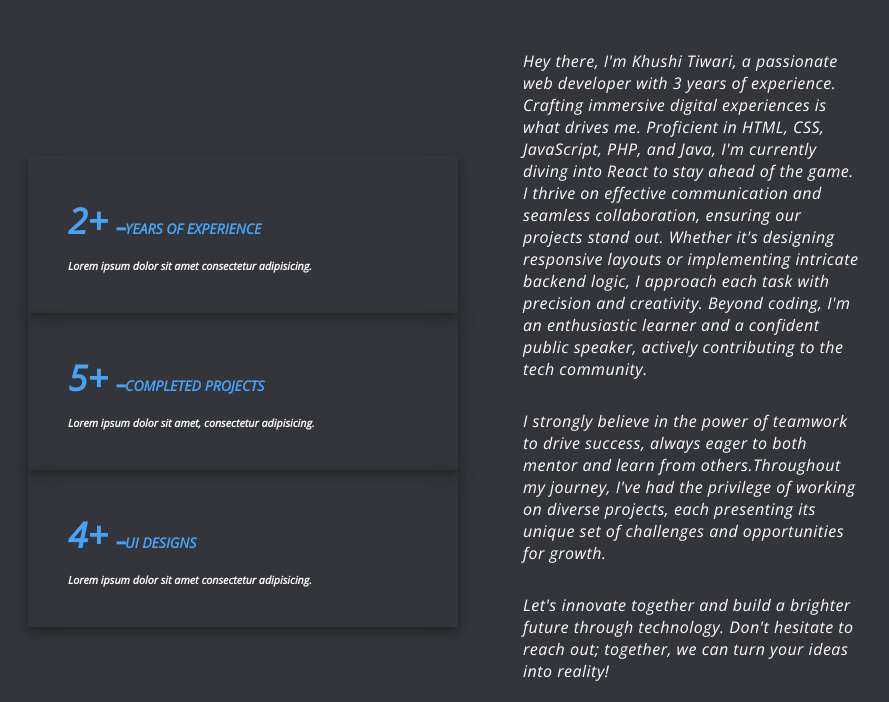
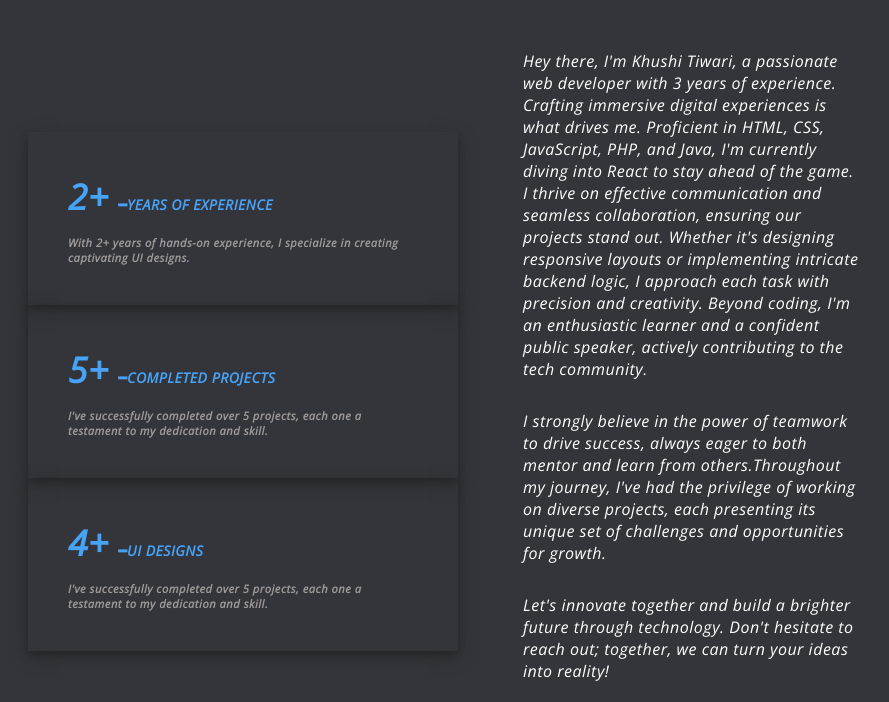
Before and after one commit to Khushi1524/Portfolio, a plain HTML site: page index.html in a window 1280 px wide. Shown: the part 1000-1702 px from the top of the page, without its empty margins (162-1051 px from the left). Drawn offline with nearby package versions, Linux system fonts and the light colour scheme; a web font is replaced by a local one.

Commit message:
done with filling the actual info

```diff
--- a/index.html
+++ b/index.html
@@ -47,16 +47,16 @@
 
                 <div data-aos="fade-up" class="yr1">
                     <h3>2+ <span>━YEARS OF EXPERIENCE</span> </h3>
-                    <h6>Lorem ipsum dolor sit amet consectetur adipisicing. </h6>
+                    <h6>With 2+ years of hands-on experience, I specialize in creating captivating UI designs.</h6>
                 </div>
                 <div data-aos="fade-up" class="yr1">
                     <h3>5+ <span>━COMPLETED PROJECTS</span> </h3>
-                    <h6> Lorem ipsum dolor sit amet, consectetur adipisicing.</h6>
+                    <h6>I've successfully completed over 5 projects, each one a testament to my dedication and skill.</h6>
                 </div>
 
                 <div data-aos="fade-up" class="yr1">
                     <h3>4+ <span>━UI DESIGNS</span> </h3>
-                    <h6>Lorem ipsum dolor sit amet consectetur adipisicing. </h6>
+                    <h6>I've successfully completed over 5 projects, each one a testament to my dedication and skill.</h6>
                 </div>
 
 
--- a/style.css
+++ b/style.css
@@ -169,8 +169,10 @@ header ul li:hover a {
     width: 430px;
     padding-top: 20px;
     padding-bottom: 20px;
-    color: #fff;
+    font-weight: 100;
+    color: #9e9a9a;
     font-size: 1em;
+    letter-spacing: 0.5px;
     padding: 40px;
     box-shadow: 0 4px 8px 0 rgba(0, 0, 0, 0.2), 0 6px 20px 0 rgba(0, 0, 0, 0.19);
 }
@@ -179,6 +181,10 @@ header ul li:hover a {
     font-size: 2.2em;
     color: #47a3f7;
     padding-bottom: 15px;
+}
+
+#about .all .exp .yr1 h6{
+    font-size: 0.7em;
 }
 
 #about .all .exp .yr1 h3 span{
@@ -211,7 +217,7 @@ header ul li:hover a {
 }
 
 #about .social a img:hover {
-    box-shadow: 0 4px 8px 0 #47a2f77e, 0 6px 20px 0 #47a2f78f;
+    box-shadow: 0 4px 8px 0 rgba(244, 183, 70, 0.473), 0 6px 20px 0 rgba(234, 177, 71, 0.473);
 }
 
 
@@ -334,7 +340,7 @@ header ul li:hover a {
 }
 
 #projects .imgBx1 .des {
-    padding: 30px;
+    padding: 40px;
 }
 
 #projects .imgBx1 .des h3 {
@@ -345,8 +351,10 @@ header ul li:hover a {
 
 #projects .imgBx1 .des h4 {
     color: #aaa;
-    font-size: 1.1em;
+    font-size: 0.9em;
     padding: 10px;
+    letter-spacing: 0.5px;
+    line-height: 22px;
 }
 
 #projects .imgBx1 .des .projbtn {
```
